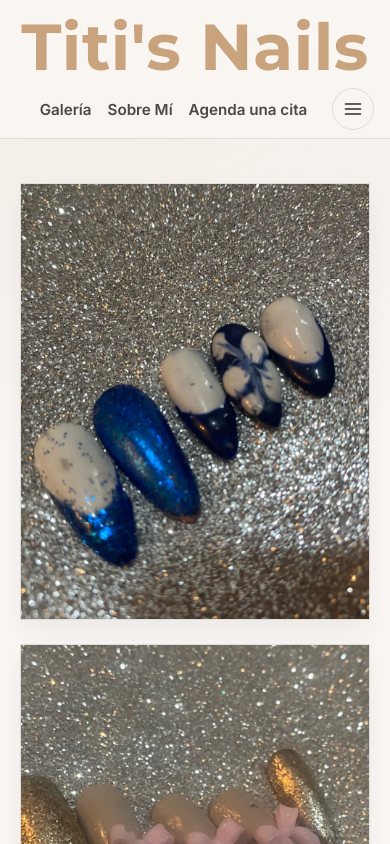
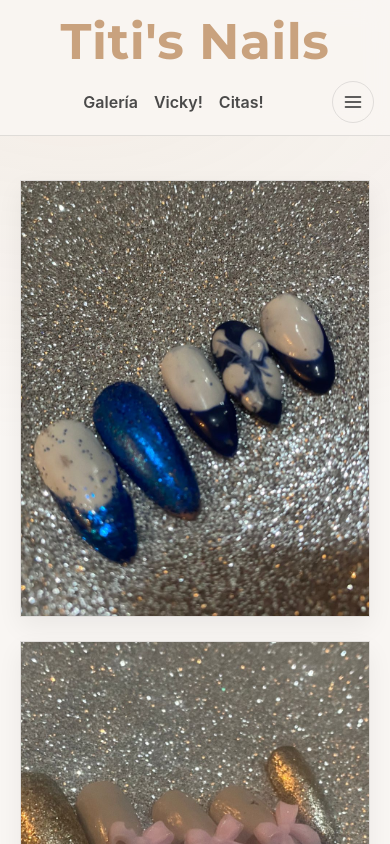
Before and after one commit to Francisco-Tovar/titi-nails-simple, a React (Vite) app: page / in a window 390 px wide. Shown: the top 844 px of the page. Built offline with nearby package versions, Linux system fonts and the light colour scheme.

Commit message:
nav items

```diff
--- a/src/index.css
+++ b/src/index.css
@@ -1,5 +1,9 @@
 /* ================== SISTEMA DE VARIABLES ================== */
 :root {
+  /* Fuentes Nativas (San Francisco en Apple, Roboto en Android) */
+  --font-body: -apple-system, BlinkMacSystemFont, "Roboto", sans-serif;
+  --font-title: "Montserrat", sans-serif;
+
   /* Minimal Theme (Default - Claro) */
   --bg: #f9f6f3;
   --bg-accent: radial-gradient(
@@ -21,9 +25,6 @@
 
   --modal-overlay: rgba(0, 0, 0, 0.55);
   --modal-bg: #ffffff;
-
-  --font-body: "Inter", "Montserrat", system-ui, sans-serif;
-  --font-title: "Montserrat", sans-serif;
 
   --container-max: 1180px;
   --grid-gap: 24px;
@@ -83,7 +84,7 @@ body.pastel {
 /* Theme: Instagram */
 body.instagram {
   --bg: #ffffff;
-  /* Rayas Diagonales originales pero en Blanco y Rosa muy claro */
+  /* Rayas Diagonales en Blanco y Rosa muy claro */
   --bg-accent:
     radial-gradient(circle at 20% 20%, rgba(0, 0, 0, 0.02), transparent 40%),
     radial-gradient(circle at 80% 30%, rgba(0, 0, 0, 0.03), transparent 50%),
@@ -98,7 +99,7 @@ body.instagram {
     );
   --text: #141414;
 
-  --primary: #9d00ae;
+  --primary: #f08fc2;
   --border: #dbdbdb;
 
   --radius-card: 4px;
@@ -106,7 +107,7 @@ body.instagram {
   --shadow-card-hover: 0 8px 24px rgba(0, 0, 0, 0.1);
 
   --modal-bg: #ffffff;
-  --font-title: "Pacifico", cursive;
+  --font-title: "Roboto", Sans-serif;
 
   /* Cards 25% más grandes en grid */
   --grid-gap: 24px;
@@ -150,7 +151,7 @@ ul {
   padding: 24px 20px 60px;
 }
 
-/* ================== HEADER ================== */
+/* ================== HEADER Y NAVEGACIÓN ================== */
 .header {
   position: sticky;
   top: 0;
@@ -178,7 +179,6 @@ ul {
   font-weight: 700;
   letter-spacing: 0.5px;
 }
-
 .nav {
   display: flex;
   gap: 20px;
@@ -194,13 +194,15 @@ ul {
   opacity: 1;
   color: var(--primary);
 }
-/* ================== NAV TEXT CONTROL (Desktop Default) ================== */
+
+/* Control de texto para Nav (Por defecto en Desktop) */
 .mobile-text {
   display: none;
 }
 .desktop-text {
   display: inline;
 }
+
 /* ================== THEME SELECTOR ================== */
 .theme-selector {
   position: relative;
@@ -363,7 +365,7 @@ body.instagram .card img {
 .page-block {
   background: color-mix(in srgb, var(--bg) 95%, #fff 5%);
   border: 1px solid var(--border);
-  border-radius: var(--radius-card);
+  border-radius: 16px;
   padding: 40px;
   box-shadow: var(--shadow-card);
   max-width: 700px;
@@ -396,40 +398,6 @@ body.instagram .card img {
   transform: translateY(-2px);
 }
 
-/* ================== RESPONSIVE / MOBILE FIXES ================== */
-@media (max-width: 768px) {
-  .header-inner {
-    padding: 8px 16px;
-  }
-
-  .brand {
-    width: 100%;
-    text-align: center;
-    font-size: 65px;
-    margin-bottom: 1px;
-    line-height: 1.2;
-  }
-
-  /* Nav centrado en su espacio asignado */
-  .nav {
-    flex: 1; /* Permite que ocupe todo el espacio disponible al lado del botón */
-    justify-content: center; /* Centra los items (links) */
-    gap: 16px;
-    font-size: 0.95rem;
-  }
-
-  .theme-menu {
-    right: 0;
-    left: auto;
-    margin-top: 12px;
-  }
-  .desktop-text {
-    display: none;
-  }
-  .mobile-text {
-    display: inline;
-  }
-}
 /* ================== ABOUT PAGE & HERO COLLAGE ================== */
 .about-container {
   max-width: 800px;
@@ -440,7 +408,7 @@ body.instagram .card img {
   justify-content: center;
   align-items: center;
   gap: 20px;
-  margin-bottom: -30px; /* Para que se monte un poquito encima del bloque de texto */
+  margin-bottom: -30px; /* Para que se monte sobre el bloque de texto */
   padding: 0 10px;
   position: relative;
   z-index: 2;
@@ -451,15 +419,14 @@ body.instagram .card img {
   max-width: 260px;
   aspect-ratio: 4 / 5;
   object-fit: cover;
-  border-radius: var(--radius-card);
+  border-radius: 16px;
   box-shadow: 0 15px 35px rgba(0, 0, 0, 0.15);
-  border: 4px solid var(--bg); /* Crea un marco tipo foto */
+  border: 4px solid var(--bg);
   transition:
     transform 0.3s ease,
     z-index 0.3s ease;
 }
 
-/* Rotaciones divertidas para que parezca scrapbook */
 .hero-collage img:nth-child(1) {
   transform: rotate(-4deg) translateY(10px);
 }
@@ -471,10 +438,42 @@ body.instagram .card img {
   transform: rotate(0deg) scale(1.05);
   z-index: 10;
 }
-/* ================== NAV TEXT CONTROL (Desktop Default) ================== */
-.mobile-text {
-  display: none;
+
+/* ================== RESPONSIVE / MOBILE FIXES ================== */
+@media (max-width: 768px) {
+  .header-inner {
+    padding: 12px 16px;
+  }
+
+  .brand {
+    width: 100%;
+    text-align: center;
+    font-size: 50px;
+    margin-bottom: 8px;
+    line-height: 1.2;
+    letter-spacing: 0.5px;
+  }
+
+  /* Nav centrado en su espacio asignado */
+  .nav {
+    flex: 1;
+    justify-content: center;
+    gap: 16px;
+    font-size: 1rem;
+  }
+
+  /* Inversión de textos para celular */
+  .desktop-text {
+    display: none;
+  }
+  .mobile-text {
+    display: inline;
+  }
+
+  /* Menú abre hacia la izquierda para no salirse de la pantalla */
+  .theme-menu {
+    right: 0;
+    left: auto;
+    margin-top: 12px;
+  }
 }
-.desktop-text {
-  display: inline;
-}
```
